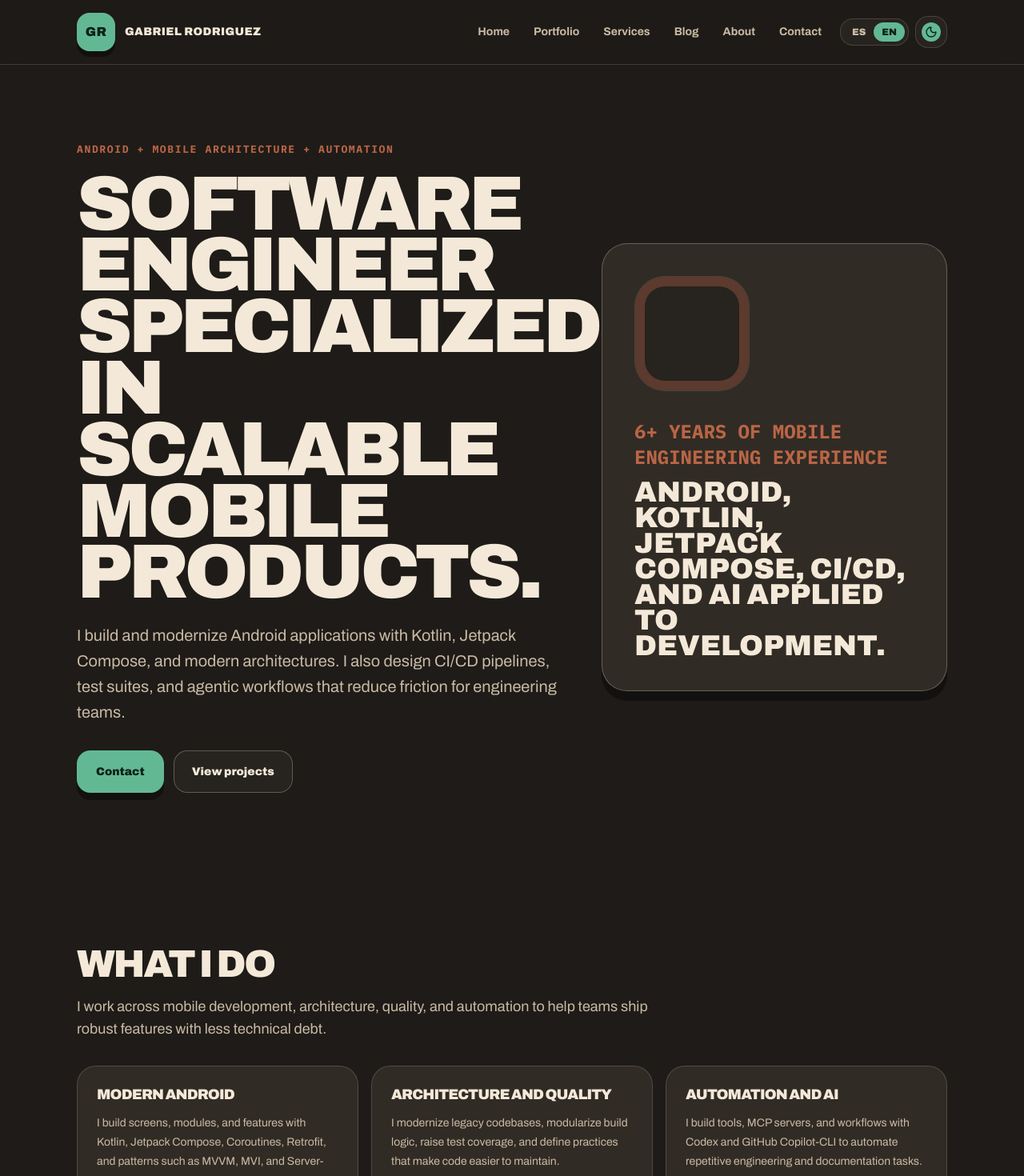
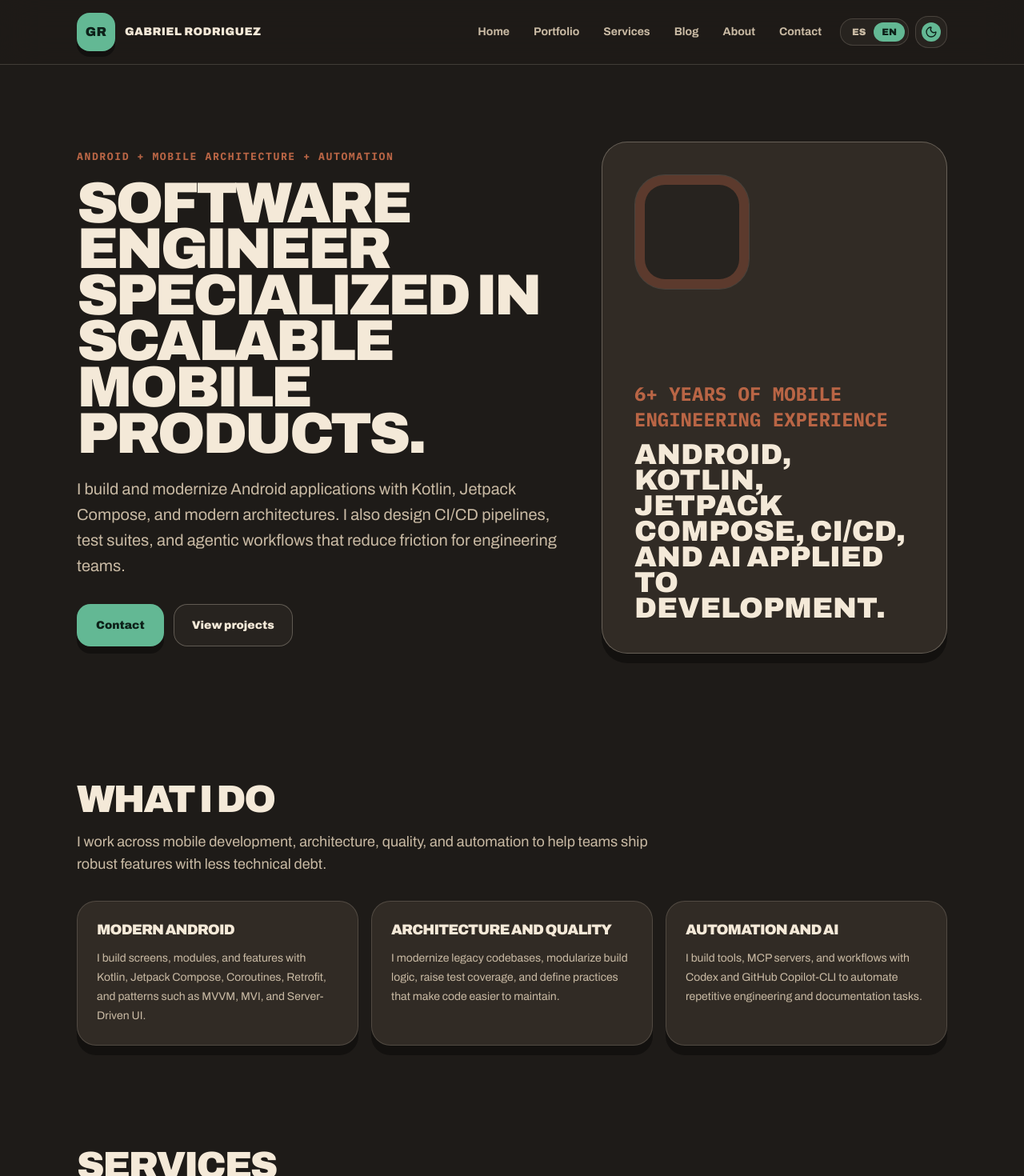
Before and after one commit to gabriel96x1/professional_landing_page, a Next.js app: page /en in a window 1280 px wide. Shown: the top 1470 px of the page at 80% size. Built offline with nearby package versions, Linux system fonts and the light colour scheme.

Commit message:
hero rework

```diff
--- a/app/_components/page-sections.tsx
+++ b/app/_components/page-sections.tsx
@@ -66,7 +66,7 @@ export function PageSection({
   children: React.ReactNode;
 }) {
   return (
-    <section id={id} className="mx-auto w-full max-w-6xl px-5 py-16 lg:px-8 lg:py-24">
+    <section id={id} className="mx-auto w-full max-w-6xl px-5 py-14 lg:px-8 lg:py-16">
       <div className="mb-8 max-w-3xl">
         <h2 className="text-4xl font-black uppercase leading-[0.94] text-(--theme-text-primary) sm:text-5xl">
           {title}
--- a/app/_sections/hero-section.tsx
+++ b/app/_sections/hero-section.tsx
@@ -11,7 +11,7 @@ export function HeroSection() {
           <p className="font-mono text-[0.82rem] font-bold uppercase tracking-[0.12em] text-(--theme-label)">
             {t("eyebrow")}
           </p>
-          <h1 className="mt-5 max-w-full text-5xl font-black uppercase leading-[0.8] text-(--theme-text-primary) sm:text-6xl lg:text-7xl xl:text-8xl">
+          <h1 className="mt-5 max-w-full text-5xl font-black uppercase leading-[0.8] text-(--theme-text-primary) sm:text-6xl lg:text-7xl">
             {t("title")}
           </h1>
           <p className="mt-6 max-w-2xl text-lg leading-8 text-(--theme-text-secondary) sm:text-xl">
@@ -32,7 +32,7 @@ export function HeroSection() {
             </Link>
           </div>
         </div>
-        <aside className="theme-card-shadow flex min-h-104 flex-col justify-between overflow-hidden rounded-4xl border border-(--theme-border-strong) bg-(--theme-surface) p-6 lg:min-h-140 lg:p-10">
+        <aside className="theme-card-shadow flex min-h-104 flex-col justify-between overflow-hidden rounded-4xl border border-(--theme-border-strong) bg-(--theme-surface) p-6 lg:min-h-160 lg:p-10 self-start">
           <div className="grid size-36 place-items-center rounded-[2.375rem] border border-(--theme-border) bg-(--theme-surface-muted) shadow-[inset_0_0_0_12px_var(--theme-label-soft)]">
 
           </div>
```
